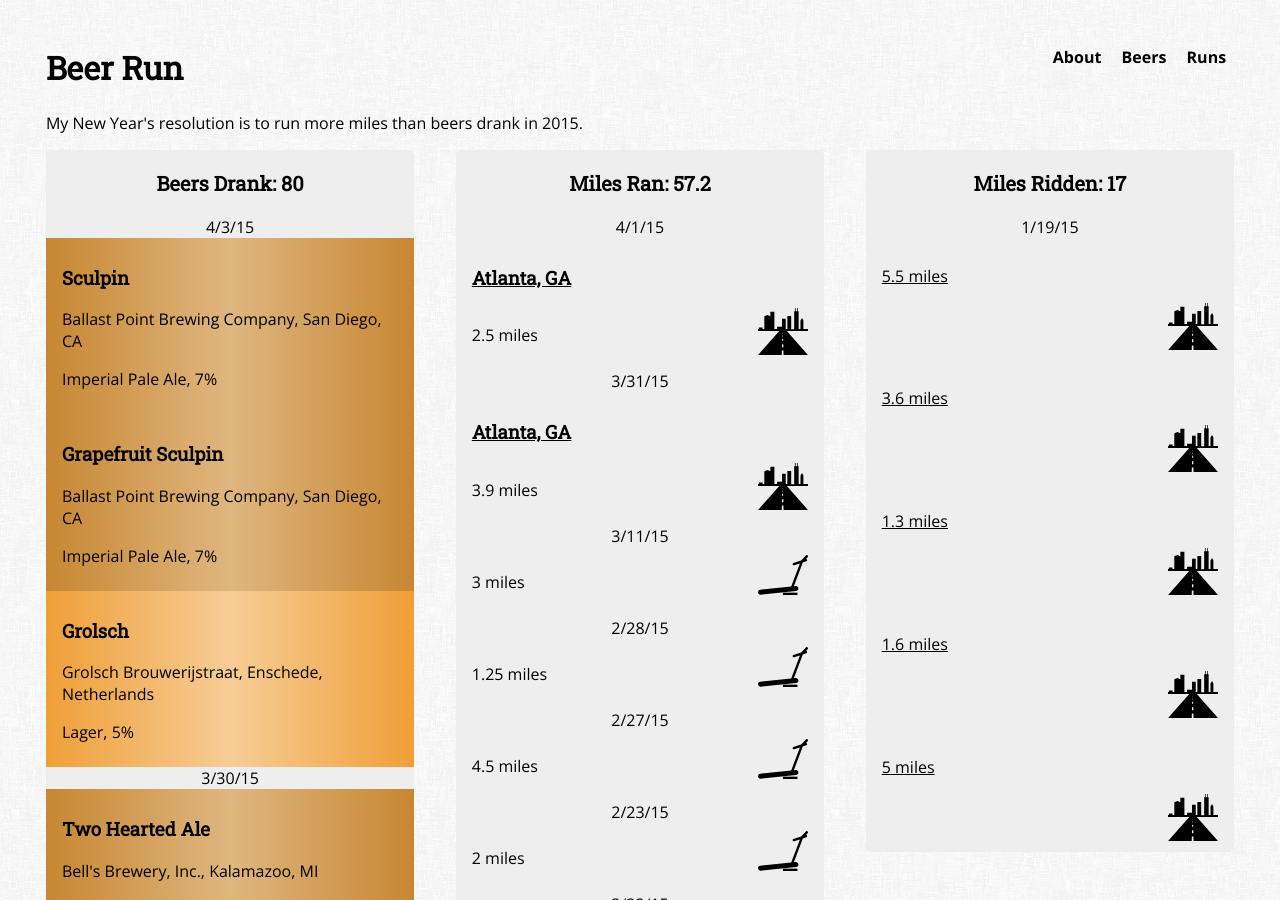
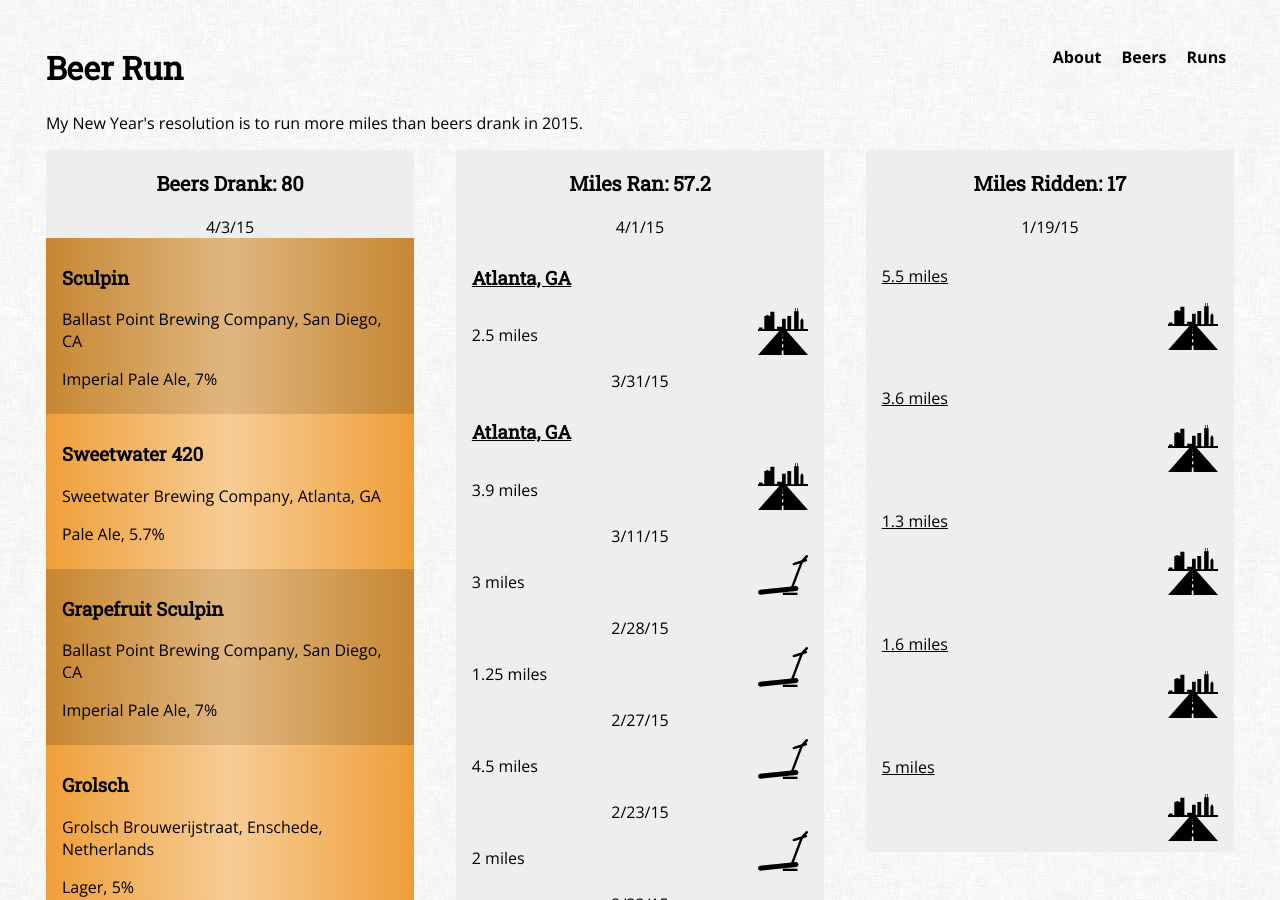
Before and after one commit to rhewitt22/beer-run, a Jekyll site: the page built from index.html, in a window 1280 px wide and 900 px high. Built offline with Jekyll 4.4.1, drawn with Linux system fonts in a browser that asks for light colours; nearby versions of some CDN libraries.

Commit message:
Updated beer.yml

```diff
--- a/_data/beer.yml
+++ b/_data/beer.yml
@@ -2,7 +2,7 @@
   name: Sculpin
 
 - date: 4/3/15
-  name: 420
+  name: Sweetwater 420
 
 - date: 4/3/15
   name: Grapefruit Sculpin
```
